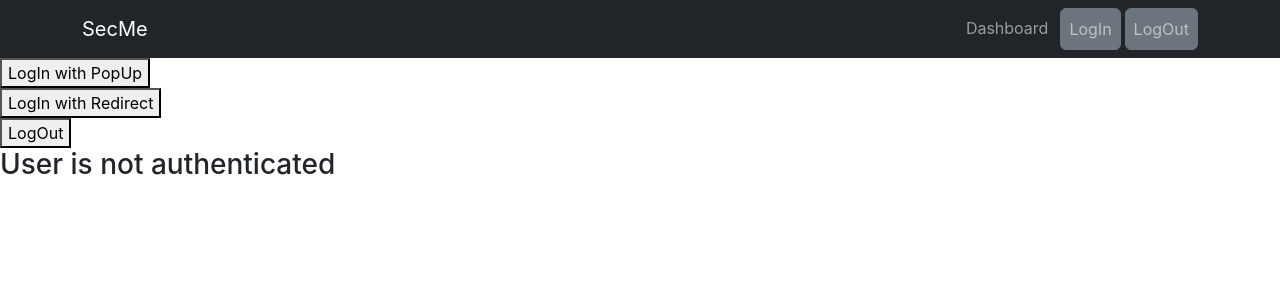
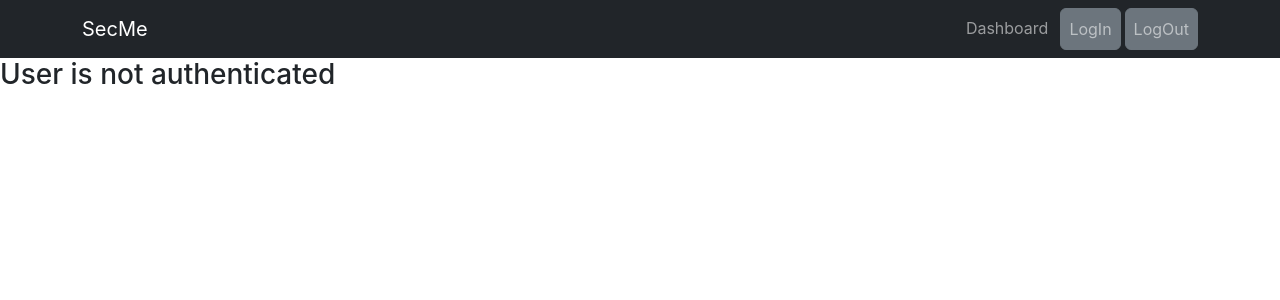
Before and after one commit to paradocx96/SecMe-app, a React (Create React App) app: page / in a window 1280 px wide. Shown: the top 300 px of the page. Built offline with nearby package versions, Linux system fonts and the light colour scheme.

Commit message:
Home Update

```diff
--- a/src/pages/Home.jsx
+++ b/src/pages/Home.jsx
@@ -1,6 +1,5 @@
 import React from "react";
 import {useAuth0} from "@auth0/auth0-react";
-import MainNavBar from "../components/navigation/MainNavBar";
 
 const Home = () => {
     const {loginWithPopup, loginWithRedirect, logout, user, isAuthenticated, isLoading} = useAuth0();
@@ -12,12 +11,6 @@ const Home = () => {
     return (
         <>
             <div>
-                <button onClick={loginWithPopup}>LogIn with PopUp</button>
-                <br/>
-                <button onClick={loginWithRedirect}>LogIn with Redirect</button>
-                <br/>
-                <button onClick={() => logout({returnTo: window.location.origin})}>LogOut</button>
-
                 <h3>User is {isAuthenticated ? 'authenticated' : 'not authenticated'}</h3>
 
                 {isAuthenticated && (
```
Also changed, not shown: src/components/home/Temp.jsx (added, +38 -0 lines).
